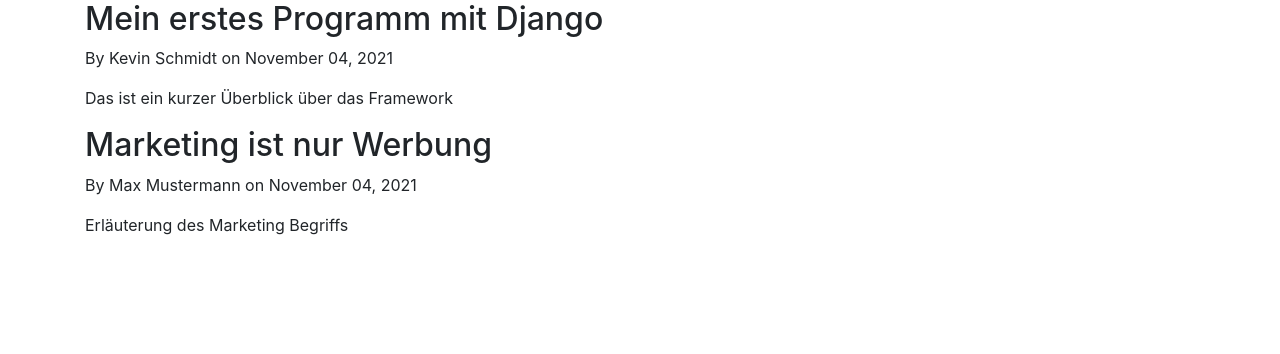
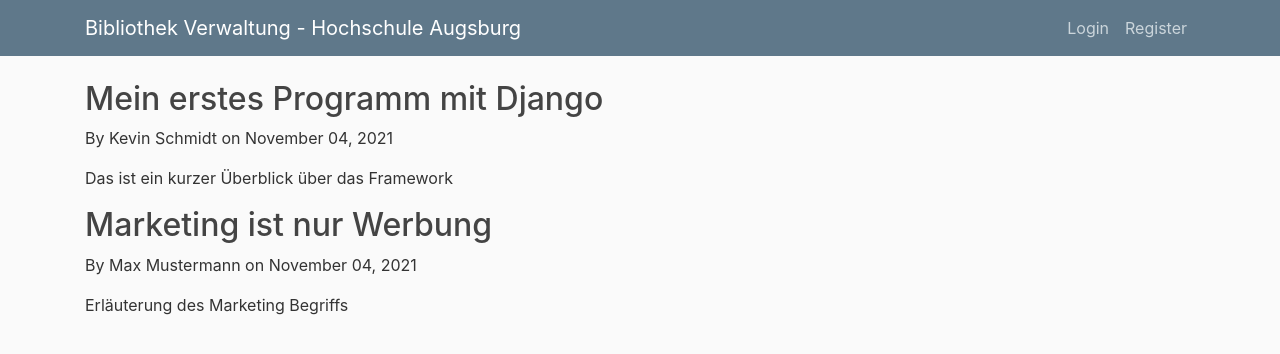
Before and after one commit to JojoNowack/book-store, a Django app: page / in a window 1280 px wide. Shown: the top 354 px of the page. Run offline with Django 3.2, Linux system fonts and the light colour scheme; some libraries are stand-ins or nearby versions.

Commit message:
added template to the login-site

```diff
--- /dev/null
+++ b/book_store/account/static/account/main.css
@@ -0,0 +1,84 @@
+body {
+    background: #fafafa;
+    color: #333333;
+    margin-top: 5rem;
+  }
+
+  h1, h2, h3, h4, h5, h6 {
+    color: #444444;
+  }
+
+  ul {
+    margin: 0;
+  }
+
+  .bg-steel {
+    background-color: #5f788a;
+  }
+
+  .site-header .navbar-nav .nav-link {
+    color: #cbd5db;
+  }
+
+  .site-header .navbar-nav .nav-link:hover {
+    color: #ffffff;
+  }
+
+  .site-header .navbar-nav .nav-link.active {
+    font-weight: 500;
+  }
+
+  .content-section {
+    background: #ffffff;
+    padding: 10px 20px;
+    border: 1px solid #dddddd;
+    border-radius: 3px;
+    margin-bottom: 20px;
+  }
+
+  .article-title {
+    color: #444444;
+  }
+
+  a.article-title:hover {
+    color: #428bca;
+    text-decoration: none;
+  }
+
+  .article-content {
+    white-space: pre-line;
+  }
+
+  .article-img {
+    height: 65px;
+    width: 65px;
+    margin-right: 16px;
+  }
+
+  .article-metadata {
+    padding-bottom: 1px;
+    margin-bottom: 4px;
+    border-bottom: 1px solid #e3e3e3
+  }
+
+  .article-metadata a:hover {
+    color: #333;
+    text-decoration: none;
+  }
+
+  .article-svg {
+    width: 25px;
+    height: 25px;
+    vertical-align: middle;
+  }
+
+  .account-img {
+    height: 125px;
+    width: 125px;
+    margin-right: 20px;
+    margin-bottom: 16px;
+  }
+
+  .account-heading {
+    font-size: 2.5rem;
+  }
--- a/book_store/account/templates/account/base.html
+++ b/book_store/account/templates/account/base.html
@@ -1,5 +1,5 @@
 {% comment %} it is the parent template. login and about inherit the characteristica of base {% endcomment %}
-
+{% load static %}
 <!DOCTYPE html>
 <html lang="en">
 <head>
@@ -9,6 +9,8 @@
     <!-- Bootstrap CSS -->
     <link rel="stylesheet" href="https://maxcdn.bootstrapcdn.com/bootstrap/4.0.0/css/bootstrap.min.css" integrity="sha384-Gn5384xqQ1aoWXA+058RXPxPg6fy4IWvTNh0E263XmFcJlSAwiGgFAW/dAiS6JXm" crossorigin="anonymous">
 
+    <link rel="stylesheet" type="text/css" href="{% static 'account/main.css' %}">
+
     {% if title %}
         <title>Django-Blog - {{title}} </title>
     {% else %}
@@ -17,10 +19,47 @@
 
 </head>
 <body>
-    <div class="container">
-    {% block content %}
-    {% endblock content %}
+    <header class="site-header">
+    <nav class="navbar navbar-expand-md navbar-dark bg-steel fixed-top">
+        <div class="container">
+            <a class="navbar-brand mr-4" href="{% url 'login-site' %}">Bibliothek Verwaltung - Hochschule Augsburg</a>
+            <button class="navbar-toggler" type="button" data-toggle="collapse" data-target="#navbarToggle" aria-controls="navbarToggle" aria-expanded="false" aria-label="Toggle navigation">
+            <span class="navbar-toggler-icon"></span>
+            </button>
+         <div class="collapse navbar-collapse" id="navbarToggle">
+         <div class="navbar-nav mr-auto">
+          {% comment %} <a class="nav-item nav-link" href="{% url 'login-site' %}">Home</a>
+          <a class="nav-item nav-link" href="{% url 'about' %}">About</a> {% endcomment %}
+        </div>
+        <!-- Navbar Right Side -->
+        <div class="navbar-nav">
+          <a class="nav-item nav-link" href="#">Login</a>
+          <a class="nav-item nav-link" href="#">Register</a>
+        </div>
+      </div>
     </div>
+  </nav>
+</header>
+        <main role="main" class="container">
+    <div class="row">
+        <div class="col-md-8">
+        {% block content %}{% endblock %}
+        </div>
+        {% comment %} <div class="col-md-4">
+        <div class="content-section">
+            <h3>Our Sidebar</h3>
+            <p class='text-muted'>You can put any information here you'd like.
+            <ul class="list-group">
+                <li class="list-group-item list-group-item-light">Latest Posts</li>
+                <li class="list-group-item list-group-item-light">Announcements</li>
+                <li class="list-group-item list-group-item-light">Calendars</li>
+                <li class="list-group-item list-group-item-light">etc</li>
+            </ul>
+            </p>
+        </div>
+        </div> {% endcomment %}
+    </div>
+    </main>
 
      <!-- Optional JavaScript -->
     <!-- jQuery first, then Popper.js, then Bootstrap JS -->
```
